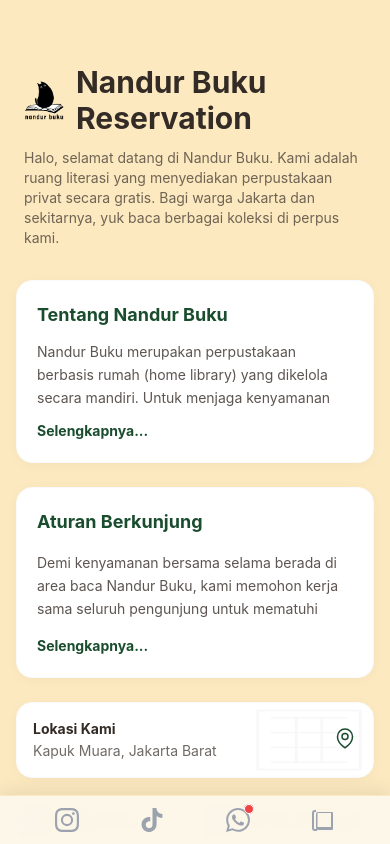
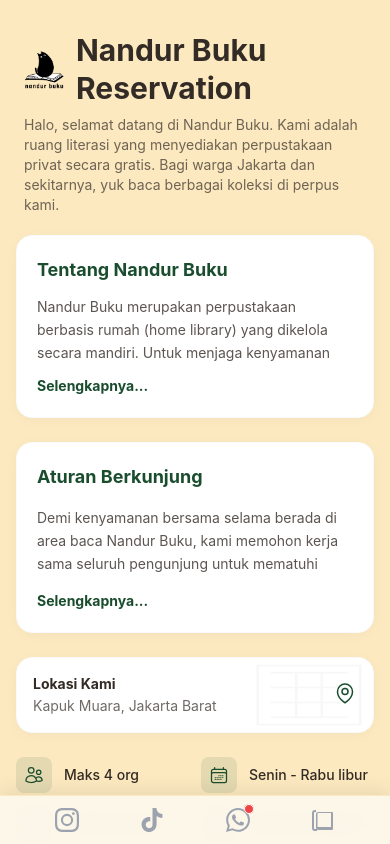
Before and after one commit to akhturgum-project/nandur-buku-reservasi, a Vue app: page / in a window 390 px wide. Shown: the top 844 px of the page. Built offline with nearby package versions, Linux system fonts and the light colour scheme; no server answers.

Commit message:
update margin top header

```diff
--- a/src/views/HomeView.vue
+++ b/src/views/HomeView.vue
@@ -137,10 +137,10 @@
   <div class="min-h-screen bg-nandur-bg font-sans flex flex-col items-center pb-28 md:pb-34 relative">
 
     <!-- HEADER -->
-    <header class="w-full max-w-3xl px-6 pt-16 pb-8">
-      <div class="flex items-center gap-3 md:gap-4 mb-3">
+    <header class="w-full max-w-3xl px-6 pt-8 pb-5 md:pt-16 md:pb-8">
+      <div class="flex items-center gap-3 md:gap-4 mb-2 md:mb-3">
         <img src="/nandur-buku-icon.webp" alt="Logo Nandur Buku" class="w-10 h-10 md:w-14 md:h-14 object-contain" />
-        <h1 class="text-3xl md:text-5xl font-bold text-nandur-text">Nandur Buku Reservation</h1>
+        <h1 class="text-3xl md:text-5xl font-bold text-nandur-text leading-tight">Nandur Buku Reservation</h1>
       </div>
       <p class="text-nandur-text/70 text-sm md:text-base">
         Halo, selamat datang di Nandur Buku. Kami adalah ruang literasi yang menyediakan perpustakaan privat secara gratis.
```
